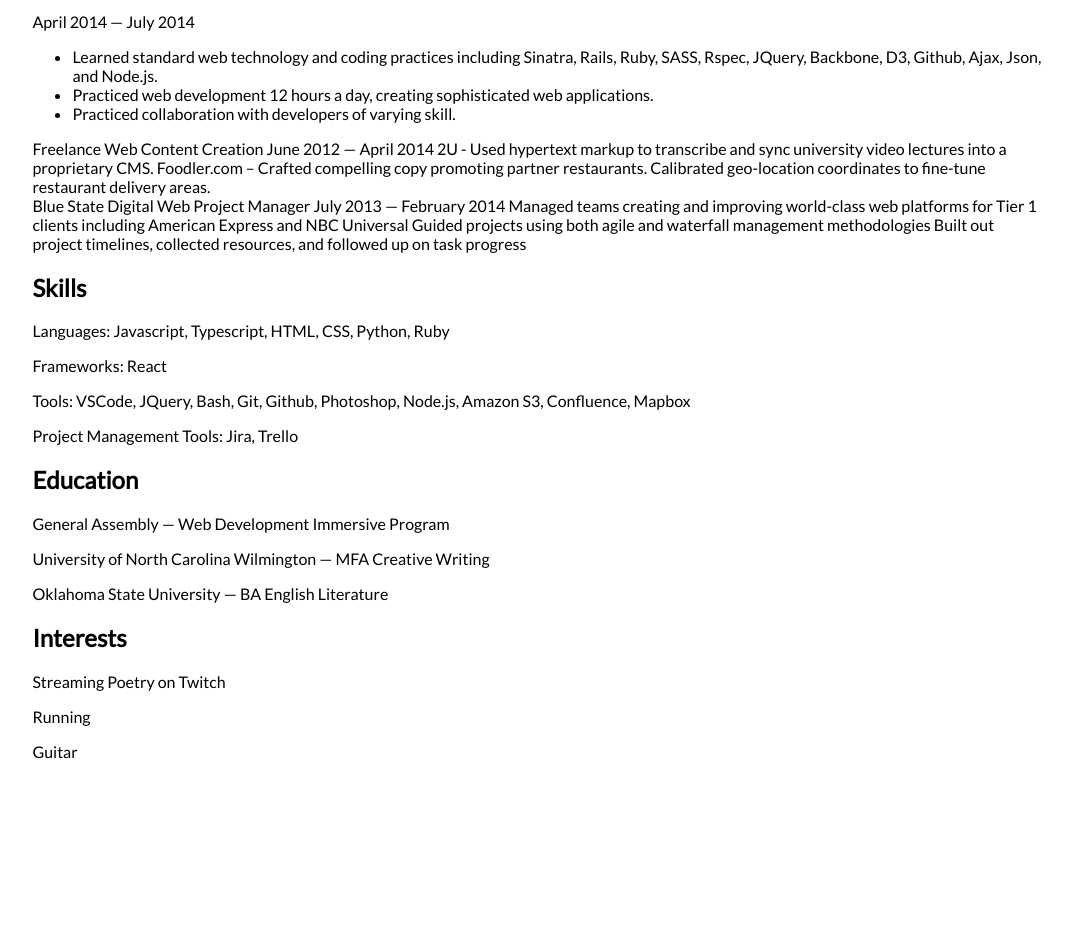
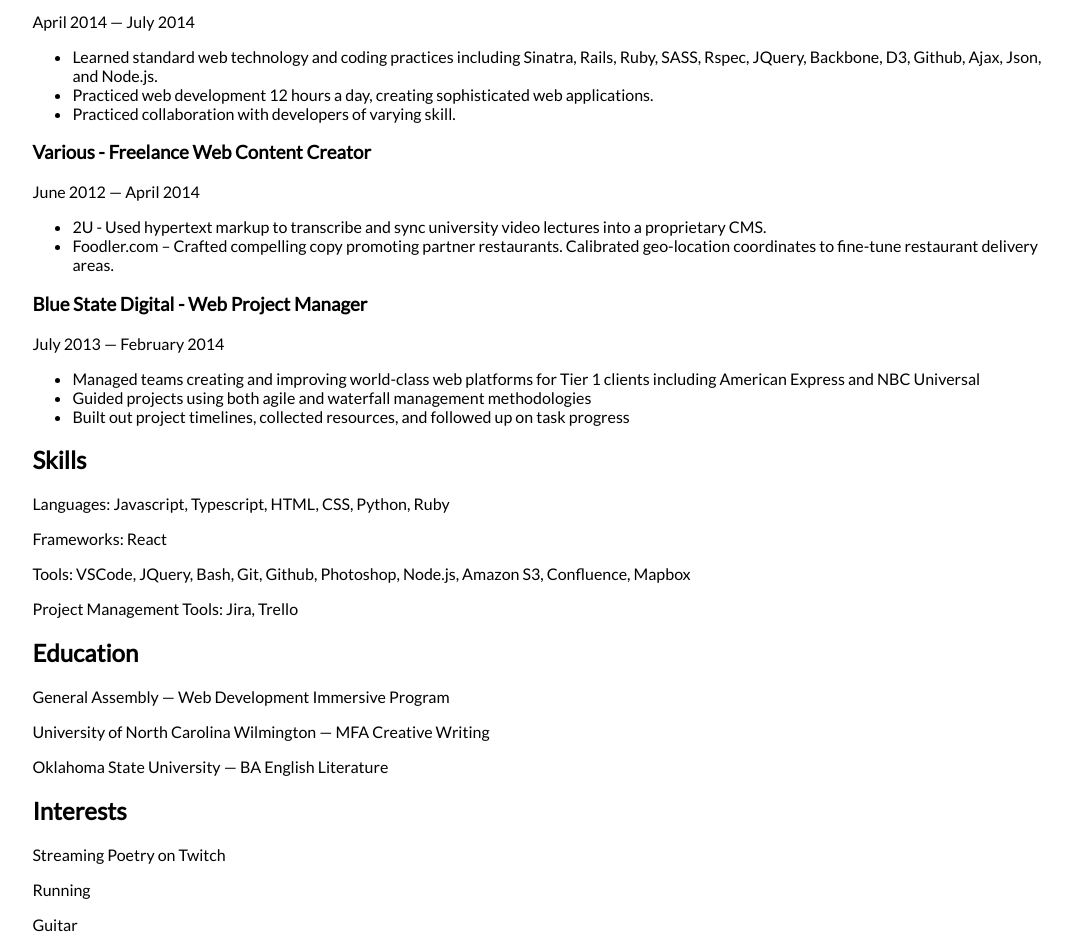
Before and after one commit to paulgasbarra/paulgasbarra.github.io, a React (Vite) app: page /resume in a window 1280 px wide. Shown: the part 980-1916 px from the top of the page, without its empty margins (102-1174 px from the left). Before the commit the page ends 1765 px from the top, so only its background shows below. Built offline with nearby package versions, Linux system fonts and the light colour scheme.

Commit message:
finish resume

```diff
--- a/src/pages/Resume.tsx
+++ b/src/pages/Resume.tsx
@@ -108,19 +108,37 @@
           </ul>
         </article>
         <article>
-          Freelance Web Content Creation June 2012 — April 2014 2U - Used
-          hypertext markup to transcribe and sync university video lectures into
-          a proprietary CMS. Foodler.com – Crafted compelling copy promoting
-          partner restaurants. Calibrated geo-location coordinates to fine-tune
-          restaurant delivery areas.
+          <h3>Various - Freelance Web Content Creator</h3>
+          <p>June 2012 — April 2014</p>
+          <ul>
+            <li>
+              2U - Used hypertext markup to transcribe and sync university video
+              lectures into a proprietary CMS.{" "}
+            </li>
+            <li>
+              Foodler.com – Crafted compelling copy promoting partner
+              restaurants. Calibrated geo-location coordinates to fine-tune
+              restaurant delivery areas.
+            </li>
+          </ul>
         </article>
         <article>
-          Blue State Digital Web Project Manager July 2013 — February 2014
-          Managed teams creating and improving world-class web platforms for
-          Tier 1 clients including American Express and NBC Universal Guided
-          projects using both agile and waterfall management methodologies Built
-          out project timelines, collected resources, and followed up on task
-          progress
+          <h3>Blue State Digital - Web Project Manager</h3>
+          <p>July 2013 — February 2014</p>
+          <ul>
+            <li>
+              Managed teams creating and improving world-class web platforms for
+              Tier 1 clients including American Express and NBC Universal
+            </li>
+            <li>
+              Guided projects using both agile and waterfall management
+              methodologies
+            </li>
+            <li>
+              Built out project timelines, collected resources, and followed up
+              on task progress
+            </li>
+          </ul>
         </article>
       </section>
 
```
